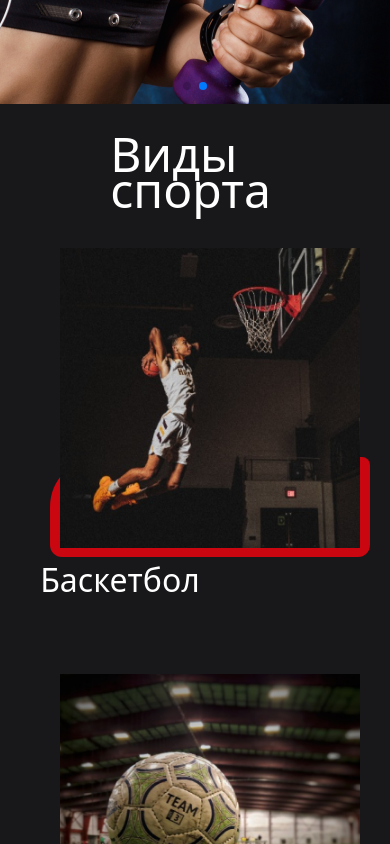
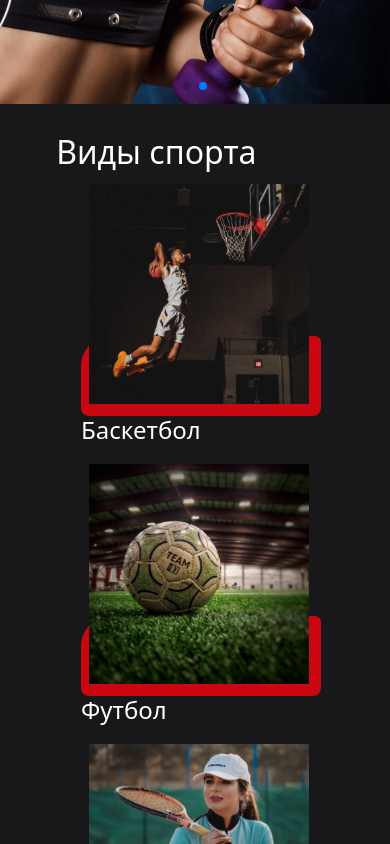
Before and after one commit to Bekjan-Temenov/Sport_Hub, a React (Vite) app: page / in a window 390 px wide. Shown: the part 680-1524 px from the top of the page. Built offline with nearby package versions, Linux system fonts and the light colour scheme.

Commit message:
homeSports adaptive

```diff
--- a/src/features/Home/ui/HomeSports.jsx
+++ b/src/features/Home/ui/HomeSports.jsx
@@ -18,12 +18,12 @@ import yoga from '../../../shared/assets/img/Rectangle 7.png'
 const sports = [
   { name: 'Баскетбол', image: basketball },
   { name: 'Футбол', image: soccer },
-    { name: 'Теннис', image: tennis},
+  { name: 'Теннис', image: tennis },
   { name: 'Плавание', image: swimming },
   { name: 'Волейбол', image: volleyball },
   { name: 'Тхэквондо', image: taekwondo },
   { name: 'Бокс', image: boxing },
-    { name: 'Велоспорт', image: cycling},
+  { name: 'Велоспорт', image: cycling },
   { name: 'Йога', image: yoga }
 ];
 
@@ -31,13 +31,20 @@ const HomeSports = () => {
   return (
     <div className=" text-white  p-8">
       <Container>
-                <h1 className="text-3xl ml-[70px] mb-[40px] text-[48px]">Виды спорта</h1>
-                <div className="flex flex-wrap gap-[70px] justify-center">
+        <h1 className="text-2xl ml-4 mb-4 text-[32px] sm:text-3xl sm:ml-[50px] sm:mb-[30px] lg:text-[48px] lg:ml-[70px] lg:mb-[40px]">
+          Виды спорта
+        </h1>
+        <div className="flex flex-wrap gap-4 justify-center sm:gap-[50px] lg:gap-[70px]">
           {sports.map((sport, index) => (
             <div key={index} className="relative transform transition-transform hover:scale-105">
-                            <div className="absolute bottom-[47px] left-[10px] w-[320px] bg-[#CA0610] h-[100px] z-0 border-start-end-radius rounded-tl-[50px] rounded-b-xl rounded-tr-lg animate-fade-in transform transition-transform hover:scale-105 "></div>
-                            <img src={sport.image} alt={sport.name} className="relative w-[300px] h-[300px] object-cover ml-[20px] z-10" />
-                            <div className="text-[32px] mt-2">{sport.name}</div>
+              <div className="absolute bottom-8 left--2 w-[240px] h-[80px] bg-[#CA0610] z-0 rounded-tl-[30px] rounded-b-lg rounded-tr-md sm:bottom-[30px] sm:left--2 sm:w-[280px] sm:h-[90px] lg:bottom-[47px] lg:left-[10px] lg:w-[320px] lg:h-[100px] lg:rounded-tl-[50px] transition-transform hover:scale-105"></div>
+
+              <img src={sport.image} alt={sport.name} className="relative w-[220px] h-[220px] object-cover ml-2 z-10 sm:w-[260px] sm:h-[260px] sm:ml-[10px] lg:w-[300px] lg:h-[300px] lg:ml-[20px]" />
+
+              <div className="text-[24px] mt-2 sm:text-[28px] lg:text-[32px]">
+                {sport.name}
+              </div>
+
             </div>
           ))}
         </div>
```
Lines whose indentation alone changed are shown as unchanged.
